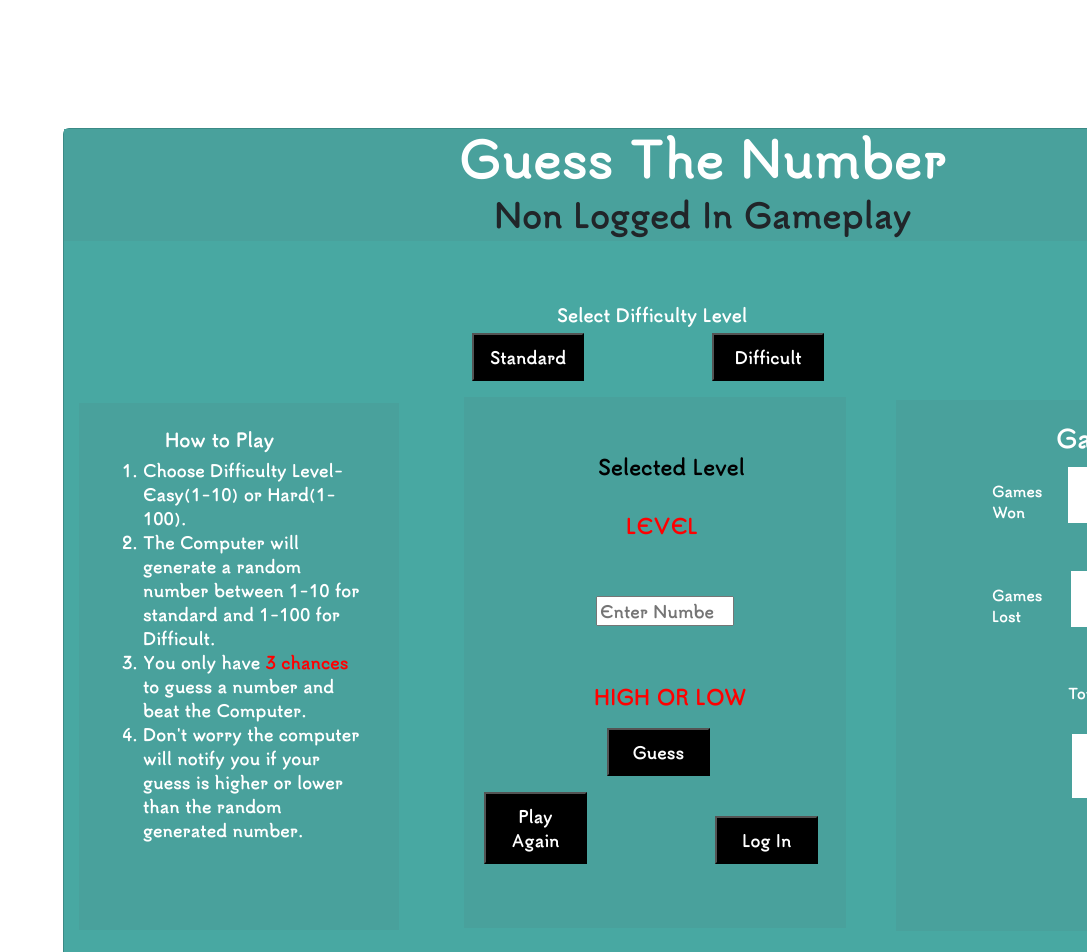
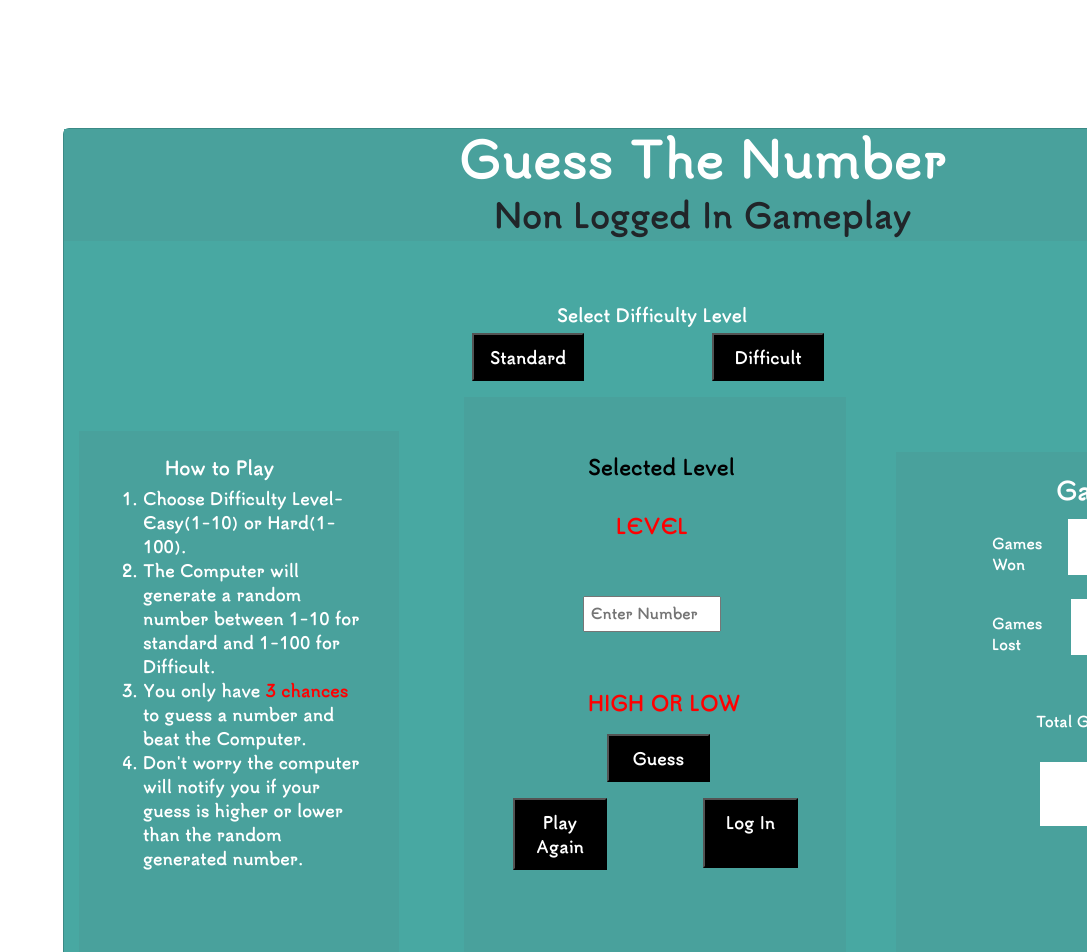
Before and after one commit to AndrewIMLEx/Learning-Project, a React app: page / in a window 1280 px wide. Shown: the top 952 px of the page, without its empty margins (193-1280 px from the left). Built offline with nearby package versions, Linux system fonts and the light colour scheme.

Commit message:
add adjustment to buttons

```diff
--- a/src/Homepage/Levels.jsx
+++ b/src/Homepage/Levels.jsx
@@ -80,20 +80,20 @@ render(){
         <button id="difficult" onClick ={this.difficult}>Difficult</button>
         </div>
         <div className="levelCard">
-        <h3 style={{color: "black",fontSize: '20px',marginLeft: '5.7em',paddingTop: '2em'}}>Selected Level</h3>
+        <h3 style={{color: "black",fontSize: '20px',marginLeft: '5.2em',paddingTop: '2em'}}>Selected Level</h3>
         &nbsp;
-        <p style={{color: "red",fontSize: 20,marginLeft:'7.1em'}}>{ this.state.levelSelected }</p>
+        <p style={{color: "red",fontSize: 20,marginLeft:'6.6em'}}>{ this.state.levelSelected }</p>
         &nbsp;
         <form id = "LevelForm">
-            <input style={{float:'center'}} value={this.state.input}  id = "Levelsinput" placeholder="Enter Number Here" type="number" onChange = {this.guessNumber} ref={this.inputFocus}/>
+            <input style={{float:'center',fontSize:14}} value={this.state.input}  id = "Levelsinput" placeholder="Enter Number" type="number" onChange = {this.guessNumber} ref={this.inputFocus}/>
         </form>
         &nbsp;
-        <p style={{color: "red",fontSize: 20, marginLeft:'5.5em'}}>{this.state.tooHightooLow}</p>
+        <p style={{color: "red",fontSize: 20, marginLeft:'5.2em'}}>{this.state.tooHightooLow}</p>
         &nbsp;&nbsp;
         <button onClick={this.clickedbuttonGuess}  id="guess" type = "submit">Guess</button>
         &nbsp;
         <div className="playButtons">
-        <button id="play"  onClick={this.Initial} type = "submit">Play Again</button>
+        <button id="playAgain"  onClick={this.Initial} type = "submit">Play Again</button>
         <button id="login" type = "submit">Log In</button>
         </div>
         </div>
--- a/src/Homepage/Tally.jsx
+++ b/src/Homepage/Tally.jsx
@@ -8,7 +8,7 @@ class Tally extends React.Component{
             <form id = "LevelForm">
             <span><label id = "won-label" htmlFor="won">Games Won</label>
             <label id = "Tally"/></span>
-            <br/><br/>
+            &nbsp;&nbsp;
             <span><label id = "won-label" htmlFor="lost">Games Lost</label>
             &nbsp;<label id = "Tally"/></span>
              </form>
--- a/src/index.html
+++ b/src/index.html
@@ -2,10 +2,9 @@
     <html lang="en">
         <head>
             <meta charset="UTF-8">
-            <meta http-equiv="X-UA-Compatible" content="IE=edge">
             <meta name="viewport" content="width=device-width, initial-scale=1.0">
-            <link href="https://cdn.jsdelivr.net/npm/bootstrap@5.2.2/dist/css/bootstrap.min.css" rel="stylesheet"
-            integrity="sha384-Zenh87qX5JnK2Jl0vWa8Ck2rdkQ2Bzep5IDxbcnCeuOxjzrPF/et3URy9Bv1WTRi" crossorigin="anonymous">
+            <link href="https://cdn.jsdelivr.net/npm/bootstrap@5.2.3/dist/css/bootstrap.min.css" rel="stylesheet"></link>
+
             <title>Document</title>
         </head>
         <body>
--- a/src/style.css
+++ b/src/style.css
@@ -2,9 +2,12 @@
   font-family: tsukimi-rounded;
   src: url(../src/fonts/ttf/TsukimiRounded-Bold.ttf);
 }
-
+@media only screen and (min-width: 1024px) {
+}
 *{
     font-family: tsukimi-rounded;
+    margin:0;
+    padding:0;
 }
 button{
     padding :10px;
@@ -28,7 +31,7 @@ button{
 
 }
 #Gamesplayed{
-    padding-left: 5em;
+    padding-left: 3em;
  }
 h1 {
     color:white;
@@ -57,6 +60,9 @@ input{
     display: inline-block;
     padding-bottom: -9em
 }
+#login{
+    margin-bottom:3em;
+}
 .levels {
     margin-left: 24em;
     margin-top: 2em;
@@ -80,7 +86,7 @@ input{
     padding-left:20px
 }
 #login{
-    margin-left: 8rem;
+    margin-left: 6rem;
 }
 label {
     display: inline-block;
@@ -92,16 +98,22 @@ label {
 .levelselect{
     margin-left: 1.5em;
 }
-
+#login{
+    padding-bottom: 2em;
+}
 #Levelsinput{
-    margin-left: 5em;
+    margin-left: 4.8em;
+    padding:0.4em
 }
 p{
     color: white;
     margin-left: 8em;
 }
 .playButtons{
-    margin-top: 1em;
+  display: flex;
+  flex-direction: row;
+  padding-left:1.8em;
+  padding-top:1em
 }
 #played{
     margin: 10px 20px 30px 10px;
```
